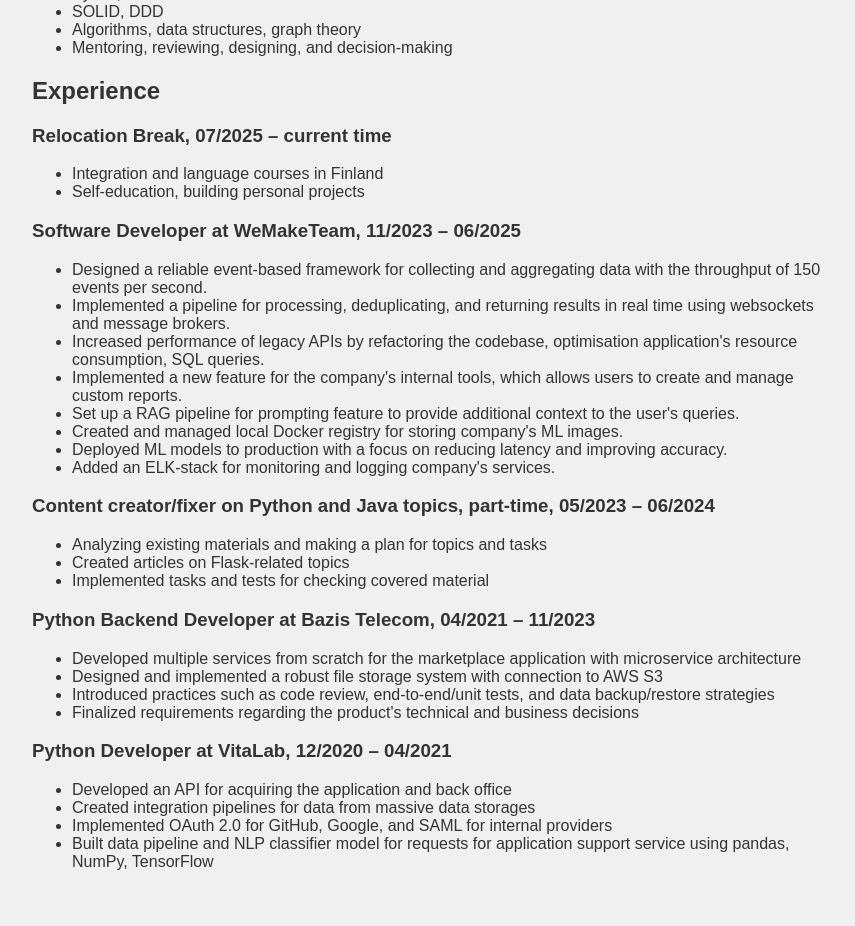
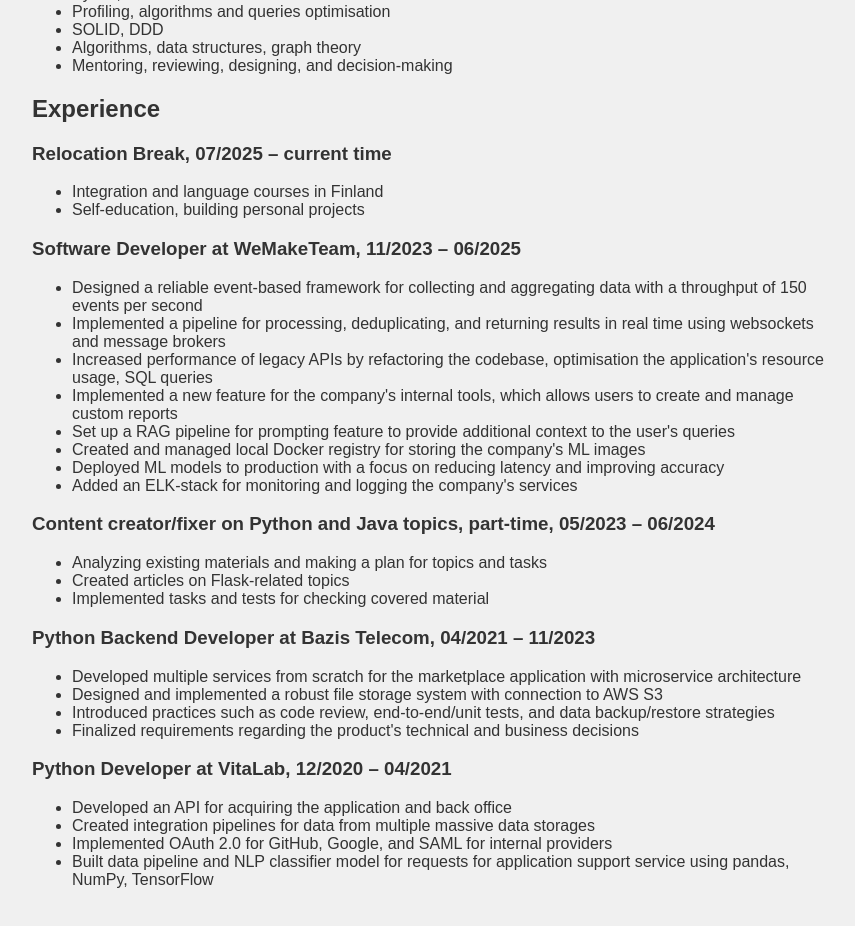
Before and after one commit to aronicq/aronicq.github.io, a plain HTML site: page index.html in a window 1280 px wide. Shown: the part 548-1474 px from the top of the page, without its empty margins (208-1063 px from the left). Drawn offline with Linux system fonts and the light colour scheme.

Commit message:
Update index.html
style, format fixes

```diff
--- a/index.html
+++ b/index.html
@@ -51,6 +51,7 @@
         <li>Airflow, Spark, numpy, pandas</li>
         <li>Scikit-learn, BentoML</li>
         <li>Pytest, Selenium</li>
+        <li>Profiling, algorithms and queries optimisation</li>
         <li>SOLID, DDD</li>
 
         <li>Algorithms, data structures, graph theory</li>
@@ -66,22 +67,21 @@
     </ul>
 <h3>Software Developer at WeMakeTeam, 11/2023 – 06/2025</h3>
     <ul>
-        <li>Designed a reliable event-based framework for collecting and aggregating data with the throughput of 150
-            events per second.
+        <li>Designed a reliable event-based framework for collecting and aggregating data with a throughput of 150
+            events per second
         </li>
         <li>Implemented a pipeline for processing, deduplicating, and returning results in real time using websockets and
-            message brokers.
+            message brokers
         </li>
-        <li>Increased performance of legacy APIs by refactoring the codebase, optimisation application's resource
-            consumption, SQL queries.
+        <li>Increased performance of legacy APIs by refactoring the codebase, optimisation the application's resource usage, SQL queries
         </li>
         <li>Implemented a new feature for the company's internal tools, which allows users to create and manage custom
-            reports.
+            reports
         </li>
-        <li>Set up a RAG pipeline for prompting feature to provide additional context to the user's queries.</li>
-        <li>Created and managed local Docker registry for storing company's ML images.</li>
-        <li>Deployed ML models to production with a focus on reducing latency and improving accuracy.</li>
-        <li>Added an ELK-stack for monitoring and logging company's services.</li>
+        <li>Set up a RAG pipeline for prompting feature to provide additional context to the user's queries</li>
+        <li>Created and managed local Docker registry for storing the company's ML images</li>
+        <li>Deployed ML models to production with a focus on reducing latency and improving accuracy</li>
+        <li>Added an ELK-stack for monitoring and logging the company's services</li>
     </ul>
 
     <h3>
@@ -107,7 +107,7 @@
     </h3>
     <ul>
         <li>Developed an API for acquiring the application and back office</li>
-        <li>Created integration pipelines for data from massive data storages</li>
+        <li>Created integration pipelines for data from multiple massive data storages</li>
         <li>Implemented OAuth 2.0 for GitHub, Google, and SAML for internal providers</li>
         <li>Built data pipeline and NLP classifier model for requests for application support service using pandas, NumPy, TensorFlow</li>
     </ul>
```
